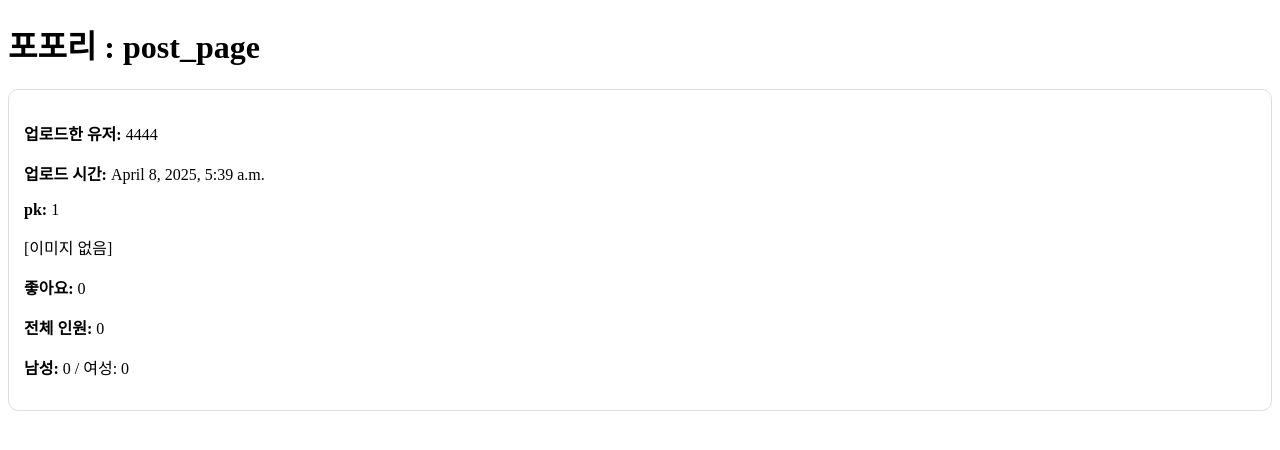
After one commit to 4ch1o3/popolee, a Django app: page /post/1 in a window 1280 px wide. The commit adds this page. Shown: the top 450 px of the page. Run offline with Django 5.2, Linux system fonts and the light colour scheme; data comes from the database, SQL or seed files in the repository; both versions use the stored data as it was after the commit.

Commit message:
feat : make post_page(pk) but uncomplete

```diff
--- a/popolee/feed/templates/main_page.html
+++ b/popolee/feed/templates/main_page.html
@@ -49,9 +49,12 @@
         <div class="card">
             <p><strong>업로드한 유저:</strong> {{ post.publisher.nickname }}</p>
             <p><strong>업로드 시간:</strong> {{ post.created_at }}</p>
+            <p><strong>pk:</strong> {{ post.pk }}</p>
 
             {% if post.image %}
-                <img src="{{ post.image.url }}" alt="이미지">
+                <a href="./post/{{post.pk}}">
+                    <img src="{{ post.image.url }}" alt="이미지">
+                </a>
             {% else %}
                 <p>[이미지 없음]</p>
             {% endif %}
--- /dev/null
+++ b/popolee/feed/templates/post_page.html
@@ -0,0 +1,54 @@
+<!DOCTYPE html>
+<html>
+<head>
+    <title>이미지 피드</title>
+    <style>
+        img {
+            max-width: 300px;
+            border-radius: 8px;
+        }
+        .card {
+            border: 1px solid #ddd;
+            padding: 15px;
+            margin-bottom: 20px;
+            border-radius: 10px;
+        }
+    </style>
+</head>
+<body>
+    <h1>포포리 : post_page</h1>
+    <h2>{{user.username}}</h2>
+
+
+    <div class="card">
+        <p><strong>업로드한 유저:</strong> {{ post.publisher.nickname }}</p>
+        <p><strong>업로드 시간:</strong> {{ post.created_at }}</p>
+        <p><strong>pk:</strong> {{ post.pk }}</p>
+
+        {% if post.image %}
+                <img src="{{ post.image.url }}" alt="이미지">
+        {% else %}
+            <p>[이미지 없음]</p>
+        {% endif %}
+
+        <p><strong>좋아요:</strong> {{ post.likes }}</p>
+        <p><strong>전체 인원:</strong> {{ post.headcount }}</p>
+        <p><strong>남성:</strong> {{ post.malecount }} / 여성: {{ post.femalecount }}</p>
+
+        {% if user_is_publisher %}
+            <form method="post">
+                <div class="button-container">
+                    <button type="submit" name="del" class="btn">삭제</button>
+                </div>
+            </form>
+        {% else %}
+        {% endif %}
+    </div>
+</body>
+</html>
+<script>
+    function updatePlaceholder() {
+        const option = document.getElementById("sortoption").value;
+        // 옵션에 따라 placeholder 변경 등 로직 구현
+    }
+</script>
--- a/popolee/feed/urls.py
+++ b/popolee/feed/urls.py
@@ -6,7 +6,7 @@ urlpatterns = [
     #For First Page & Login
     path('',views.main_page,name="main_page"),
     path('upload/',views.upload_page,name="upload_page"),
-
+    path('post/<int:pk>',views.post_page,name="post_page"),
 
 
 ]
--- a/popolee/feed/views.py
+++ b/popolee/feed/views.py
@@ -5,6 +5,14 @@ from django.contrib import auth
 from django.middleware.csrf import CsrfViewMiddleware
 from datetime import datetime
 
+def post_page(request, pk):
+    print(request)
+    post = Post.objects.filter(pk=pk).first()
+    context = { 'post' : post }
+
+
+
+    return render(request, 'post_page.html' ,context)
 
 def upload_page(request):
     print(request)
```
Also changed, not shown: popolee/_media/images/timg_f3_9QgnrKI.jpg (added), popolee/db.sqlite3.
